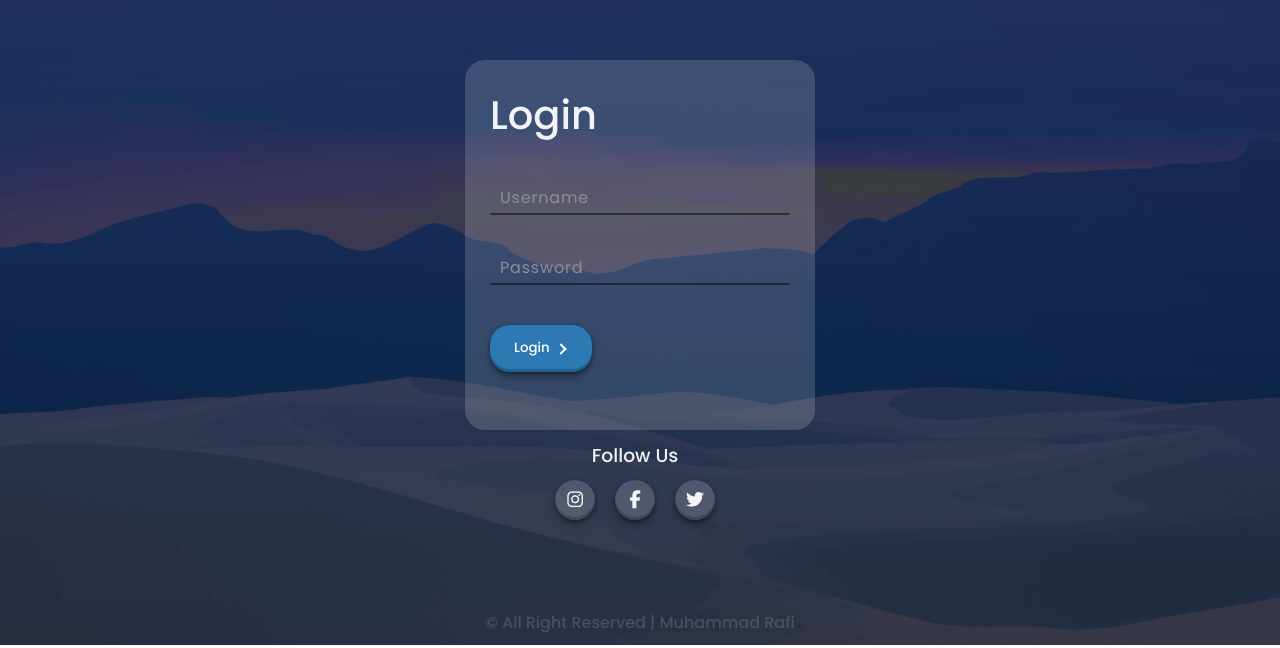
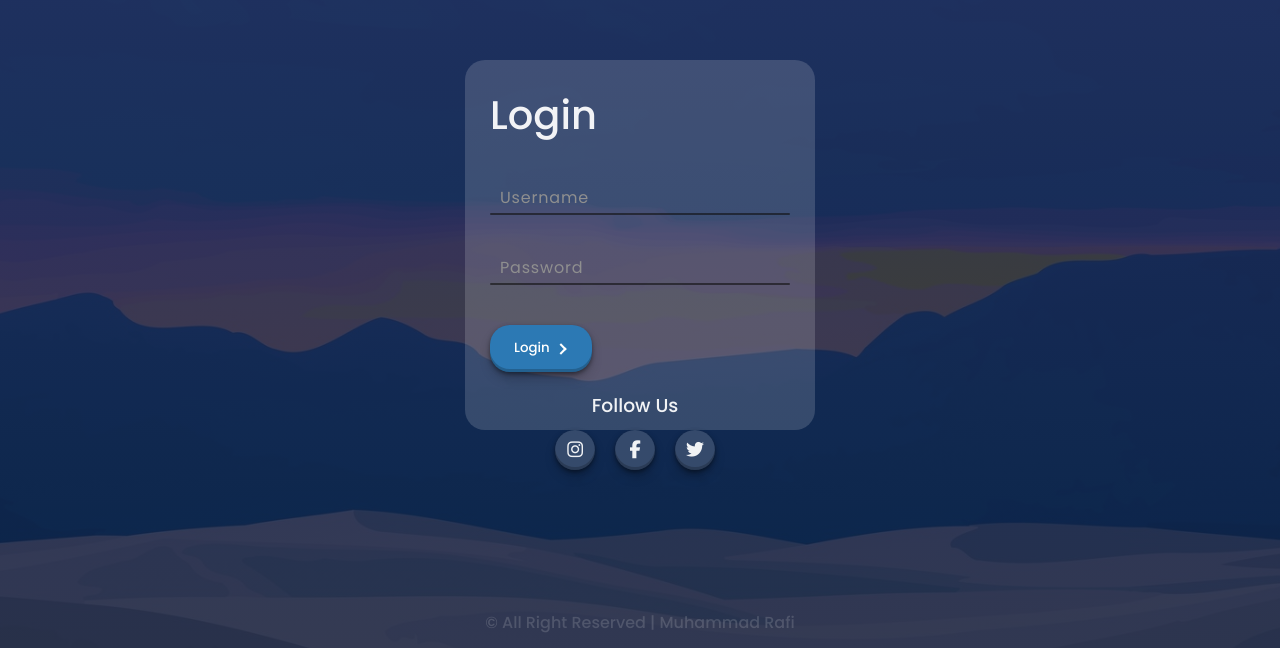
Before and after one commit to muhammad-rapi/login-page, a plain HTML site: page index.html in a window 1280 px wide. Shown: the part 155-803 px from the top of the page. Drawn offline with Linux system fonts and the light colour scheme.

Commit message:
Update style.css

```diff
--- a/style.css
+++ b/style.css
@@ -17,6 +17,7 @@ body {
     display: flex;
     justify-content: center;
     align-items: center;
+    margin-bottom:200px;
 }
 
 /* login */
@@ -165,6 +166,7 @@ body {
     position: absolute;
     bottom: -100px;
     left: 80px;
+    margin-bottom:50px;
 }
 
 .follow h3{
```
